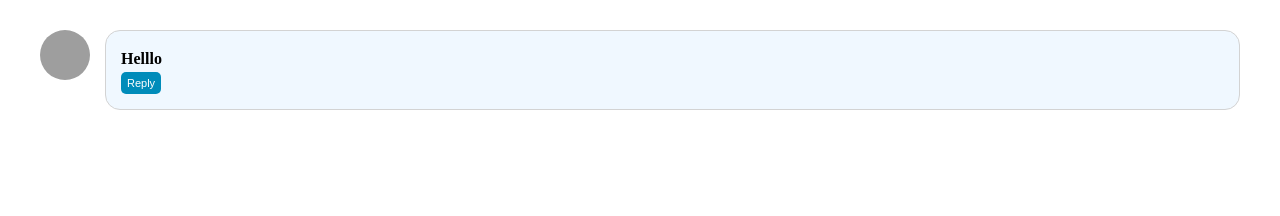
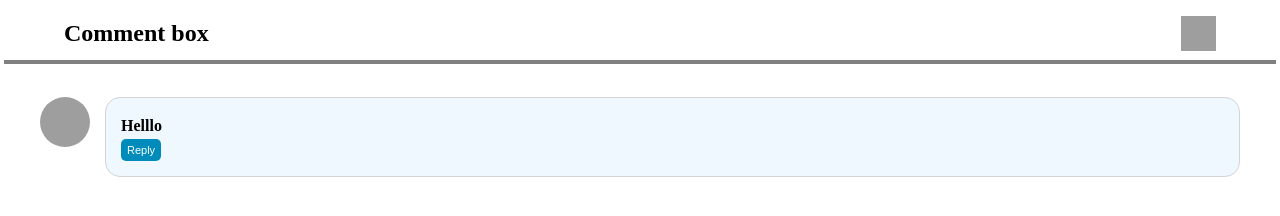
Before and after one commit to donetmathew/commentBox, a website built with webpack: page src/index.html in a window 1280 px wide. Built offline with nearby package versions, Linux system fonts and the light colour scheme; grey boxes are pictures that could not be loaded.

Commit message:
Updated UI

```diff
--- a/src/index.html
+++ b/src/index.html
@@ -7,6 +7,11 @@
     <title>Document</title>
 </head>
 <body>
+    <nav class="global-nav"><h1 class="project-title">Comment box</h1>
+        <a href="https://github.com/donetmathew/commentBox" target="_blank">
+            <img src="https://github.githubassets.com/images/modules/logos_page/GitHub-Mark.png" class="github-img">
+        </a>
+    </nav>
   <div class="container">
     <div id="comment-container"></div>
   </div>
--- a/src/main.scss
+++ b/src/main.scss
@@ -81,3 +81,32 @@ input[type=text] {
         cursor: pointer;
         border-radius: 5px;
 }
+
+.global-nav {
+    width: 90%;
+    margin: auto;
+    display: flex;
+    justify-content: space-between;
+    align-items: center;
+    text-align: center;
+    position: relative;
+    margin-bottom: 1rem;
+}
+
+.github-img {
+    width: 35px;
+    height: 35px;
+    vertical-align: text-bottom;
+}
+
+.global-nav::after {
+    content: '';
+    position: absolute;
+    width: 110%;
+    bottom: 10px;
+    left: -5%;
+    box-shadow: 0 5px 0 2px grey;
+}
+.project-title{
+    margin: 20px 0;
+}
```
